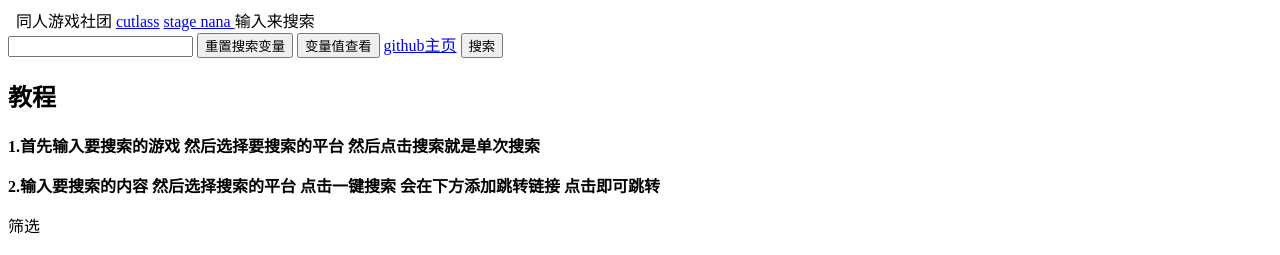
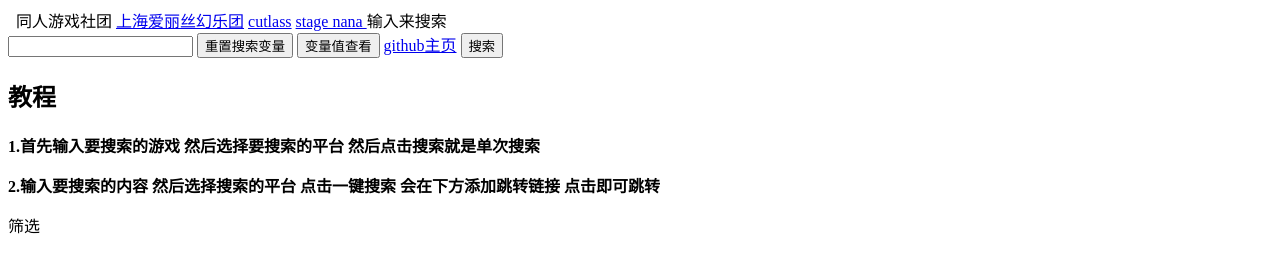
Before and after one commit to 2439905184/you_search, a plain HTML site: page index.html in a window 1280 px wide. Shown: the top 255 px of the page. Drawn offline with Linux system fonts and the light colour scheme.

Commit message:
上海爱丽丝幻乐团

```diff
--- a/index.html
+++ b/index.html
@@ -6,6 +6,7 @@
   </head>
   <body>
   同人游戏社团
+  <a href="http://www16.big.or.jp/~zun/">上海爱丽丝幻乐团</a>
   <a href="http://cutlass.qee.jp">cutlass</a>
   <a href="http://stage-nana.sakura.ne.jp/">stage nana </a>
     输入来搜索
```
